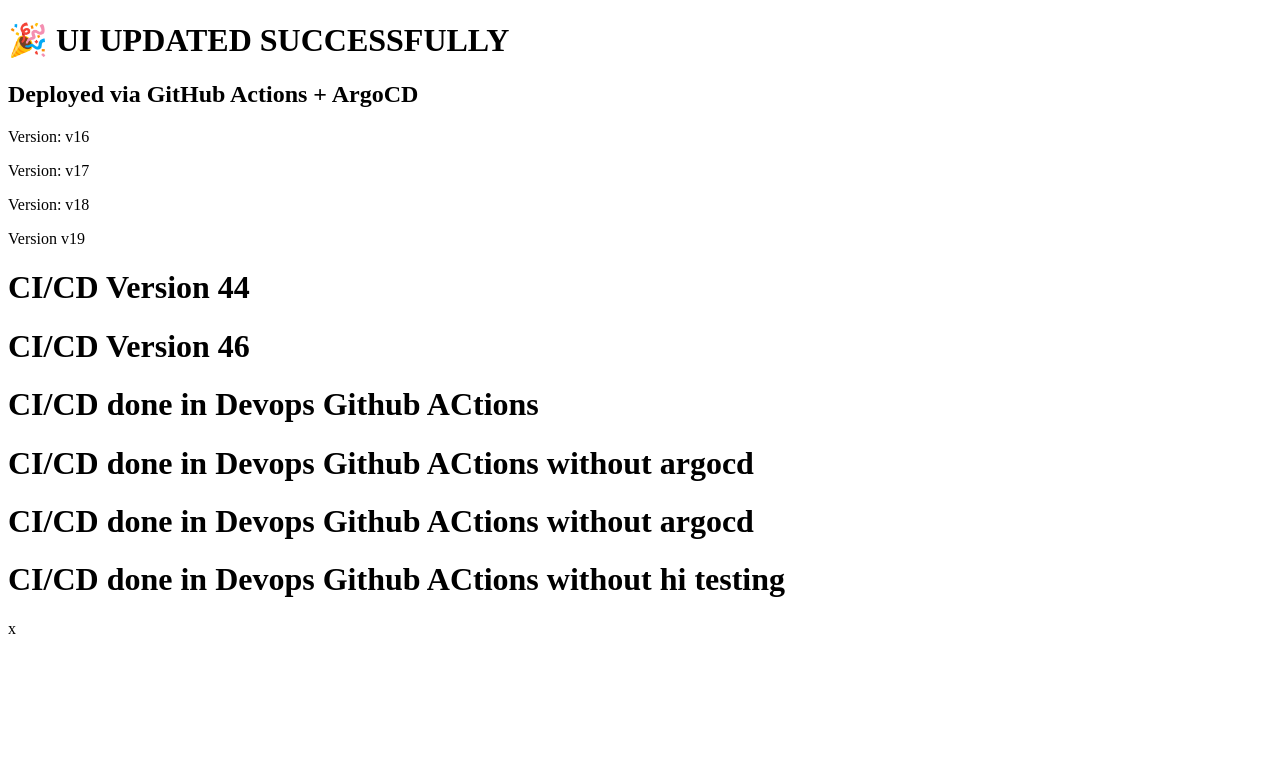
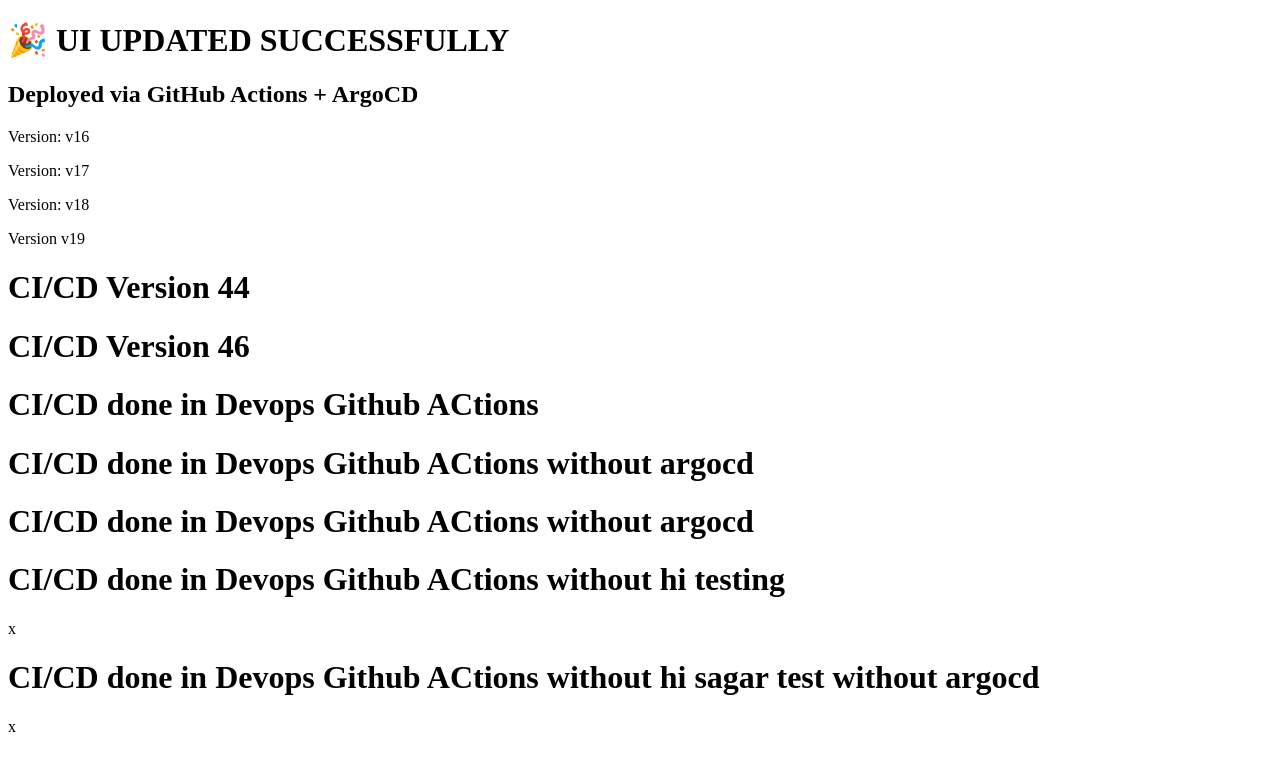
Before and after one commit to sagarpatil28dec98/cicd-one-repo, a plain HTML site: page app/index.html in a window 1280 px wide. Drawn offline with Linux system fonts and the light colour scheme.

Commit message:
with argocd

```diff
--- a/app/index.html
+++ b/app/index.html
@@ -16,6 +16,7 @@
         <h1>CI/CD done in Devops Github ACtions without argocd</h1>
         <h1>CI/CD done in Devops Github ACtions without argocd</h1>
         <h1>CI/CD done in Devops Github ACtions without hi testing</h1>x
+        <h1>CI/CD done in Devops Github ACtions without hi sagar test without  argocd</h1>x
 
 
   </body>
```
